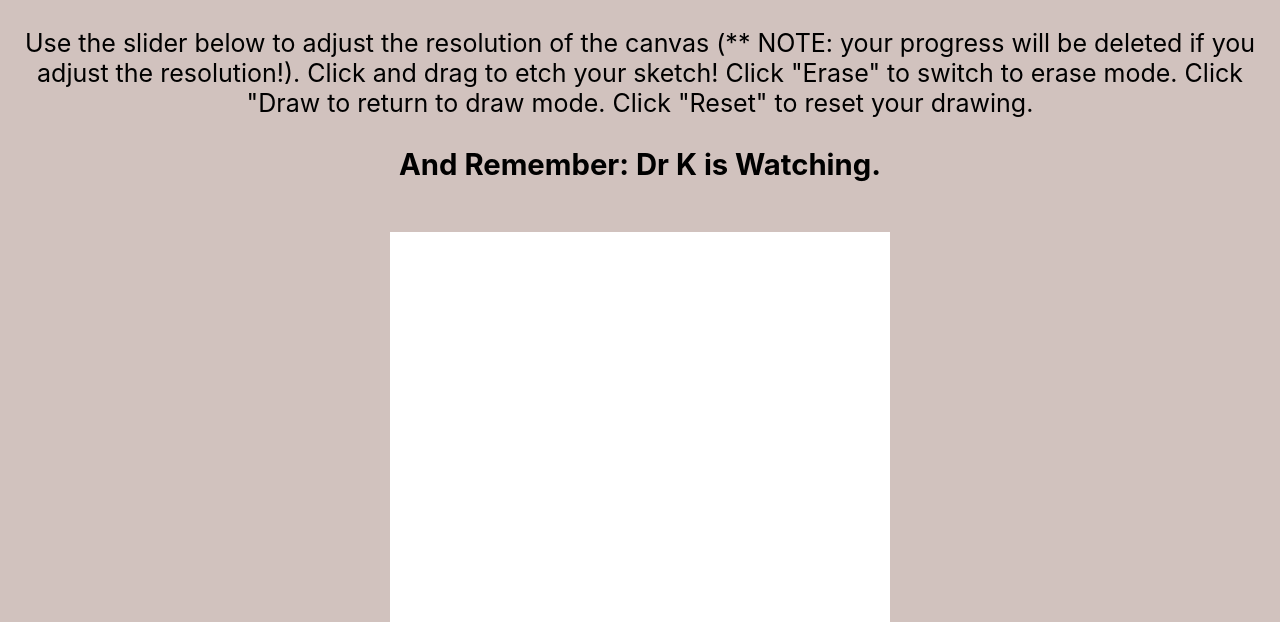
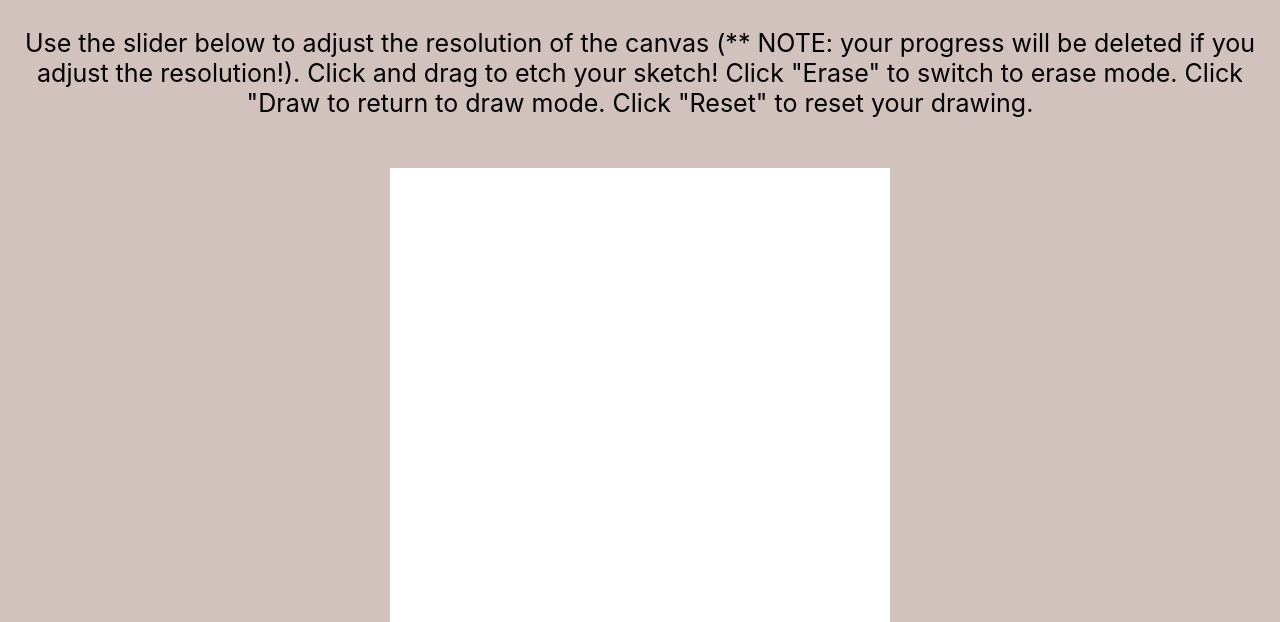
Before and after one commit to dillon-kn/etch-a-sketch, a plain HTML site: page index.html in a window 1280 px wide. Shown: the part 178-800 px from the top of the page. Drawn offline with Linux system fonts and the light colour scheme.

Commit message:
Edited Introduction Text

```diff
--- a/index.html
+++ b/index.html
@@ -19,9 +19,6 @@
             Click "Erase" to switch to erase mode.
             Click "Draw to return to draw mode.
             Click "Reset" to reset your drawing.
-            <h3>
-                And Remember: Dr K is Watching.
-            </h3>
         </div>
         <div class="container">
 
```
